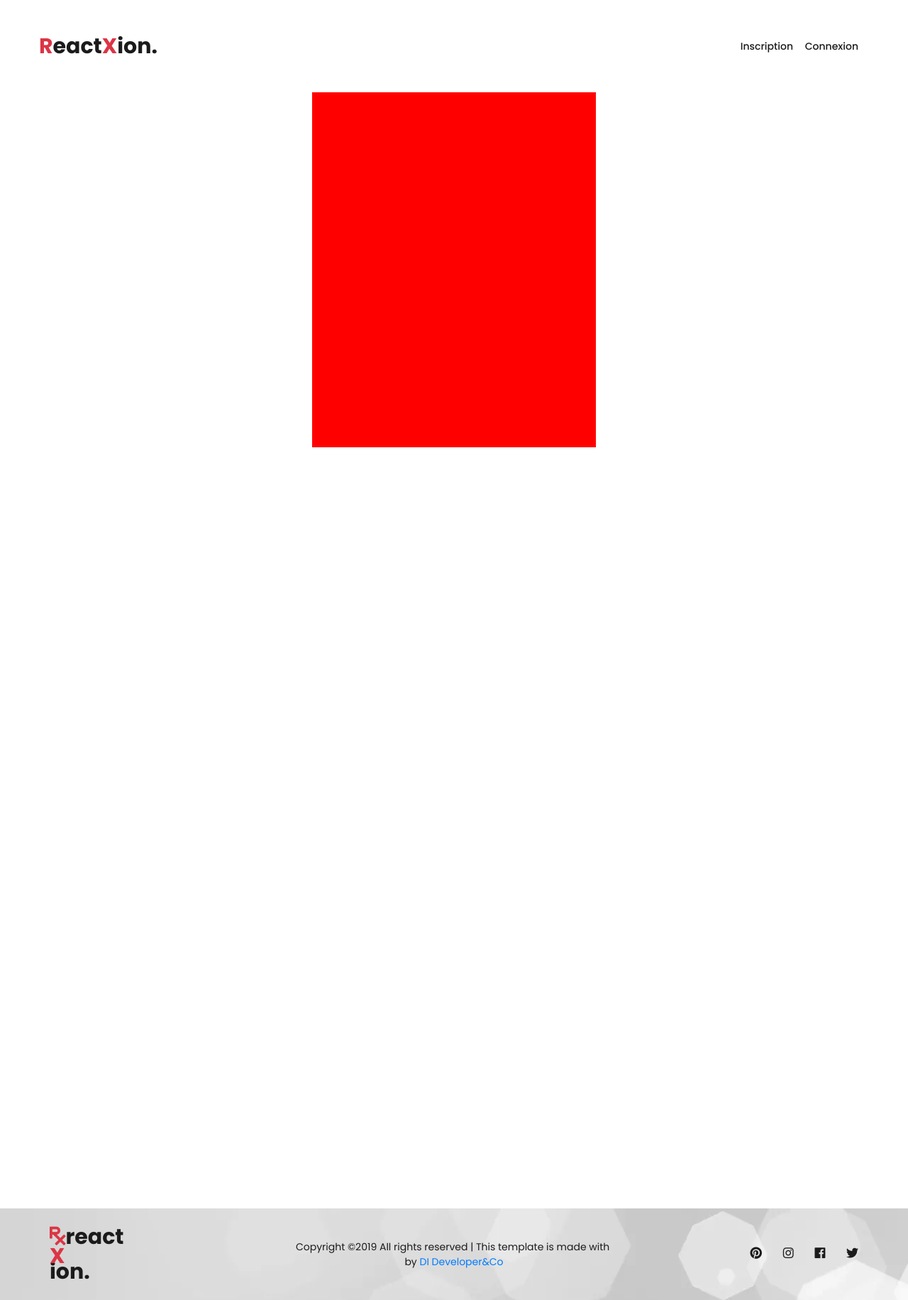
After one commit to yoniamarv/sport_project, a Django app: page /session_app/session in a window 1280 px wide. The commit adds this page. Shown: the whole page at 71% size. Run offline with Django 3.2, Linux system fonts and the light colour scheme; some libraries are stand-ins or nearby versions.

Commit message:
page session

```diff
--- a/sports_partner_project/session_app/templates/partials/footer.html
+++ b/sports_partner_project/session_app/templates/partials/footer.html
@@ -3,21 +3,21 @@
 
         <div class="footer_overlay"></div>
         <footer class="footer">
-            <div class="footer_background"><img src="{% static 'images/footer.jpg' %}"></div>
+            <div class="footer_background"><img src="{% static 'images/bg_footer.jpg' %}"></div>
             <div class="container">
                 <div class="row">
                     <div class="col">
                         <div class="footer_content d-flex flex-lg-row flex-column align-items-center justify-content-lg-start justify-content-center">
-                            <div class="footer_logo"><a href="{% url 'session_app:index' %}"><i class="fas fa-prescription text-danger"></i>reactXion.</a></div>
+                            <div class="footer_logo"><a href="{% url 'session_app:index' %}"><i class="fas fa-prescription text-danger"></i>react<div class="text-danger">X</div>ion.</a></div>
                             <div class="copyright ml-auto mr-auto"><!-- Link back to Colorlib can't be removed. Template is licensed under CC BY 3.0. -->
         Copyright &copy;<script>document.write(new Date().getFullYear());</script> All rights reserved | This template is made with <i class="fa fa-heart-o" aria-hidden="true"></i> by <a href="https://colorlib.com" target="_blank">DI Developer&Co</a>
         <!-- Link back to Colorlib can't be removed. Template is licensed under CC BY 3.0. --></div>
                             <div class="footer_social ml-lg-auto">
                                 <ul>
-                                    <li><a href="#"><i class="fa fa-pinterest" aria-hidden="true"></i></a></li>
-                                    <li><a href="#"><i class="fa fa-instagram" aria-hidden="true"></i></a></li>
-                                    <li><a href="#"><i class="fa fa-facebook" aria-hidden="true"></i></a></li>
-                                    <li><a href="#"><i class="fa fa-twitter" aria-hidden="true"></i></a></li>
+                                    <li><a href="#"><i class="fab fa-pinterest" aria-hidden="true"></i></a></li>
+                                    <li><a href="#"><i class="fab fa-instagram" aria-hidden="true"></i></a></li>
+                                    <li><a href="#"><i class="fab fa-facebook" aria-hidden="true"></i></a></li>
+                                    <li><a href="#"><i class="fab fa-twitter" aria-hidden="true"></i></a></li>
                                 </ul>
                             </div>
                         </div>
--- a/sports_partner_project/session_app/templates/partials/header.html
+++ b/sports_partner_project/session_app/templates/partials/header.html
@@ -2,7 +2,7 @@
 <!DOCTYPE html>
 <html lang="en">
   <head>
-    <title>React xion</title>
+    <title>Reactxion</title>
     <meta charset="utf-8">
     <meta http-equiv="X-UA-Compatible" content="IE=edge">
     <meta name="description" content="Sublime project">
@@ -26,7 +26,7 @@
             <div class="row">
               <div class="col">
                 <div class="header_content d-flex flex-row align-items-center justify-content-start">
-                  <div class="logo"><a href="{% url 'session_app:index' %}"><div class="row"><i class="fas fa-prescription text-danger"></i>react<div class="text-danger">X</div>ion.</div></a></div>
+                  <div class="logo"><a href="{% url 'session_app:index' %}"><div class="row"><div class="text-danger">R</div>eact<div class="text-danger">X</div>ion.</div></a></div>
                   <nav class="main_nav">
                     <!-- <ul>
                       <li class="hassubs active">
--- /dev/null
+++ b/sports_partner_project/session_app/templates/session.html
@@ -0,0 +1,8 @@
+{% load static %}
+{% include "partials/header.html" %}
+
+<body>
+    <div class="container" style="background-color:red; width: 400px; height: 500px"></div>
+</body>
+
+{% include "partials/footer.html" %}
--- a/sports_partner_project/session_app/urls.py
+++ b/sports_partner_project/session_app/urls.py
@@ -6,6 +6,7 @@ app_name = 'session_app'
 urlpatterns = [
 	path('', views.index, name='index'),
 	path('contact', views.contact, name='contact'),
+	path('session', views.session, name='session'),
 	path('categories', views.categories, name='categories'),
 	path('selection_form', views.selection_form, name='selection_form'),
 ]
--- a/sports_partner_project/session_app/views.py
+++ b/sports_partner_project/session_app/views.py
@@ -14,6 +14,8 @@ def contact(request):
 def categories(request):
 	return render(request, 'categories.html', context={'categories': categories})
 
+def session(request):
+	return render(request, 'session.html', context={'session': session})
 
 def selection_form(request):
 	if request.method =='POST':
```
Also changed, not shown: sports_partner_project/session_app/templates/index.html (+20 -22 lines), sports_partner_project/static/styles/target.css (added, +7 -0 lines), sports_partner_project/static/images/bg_footer.jpg (added).
